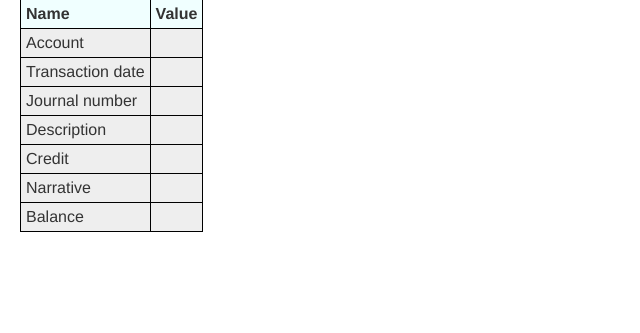
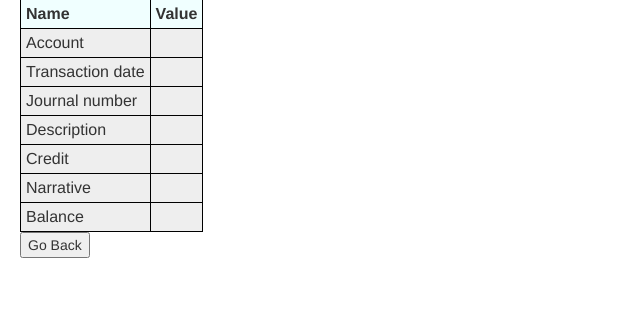
Before and after one commit to Zen-CODE/zenprojects, a Django app: template python/django/capiccount/budget/templates/budget/transaction_detail.html in a window 1280 px wide. Shown: the part 170-503 px from the top of the page, without its empty margins (0-640 px from the left). Run offline with Django 3.2, Linux system fonts and the light colour scheme; the template is opened without the code that fills it, so the values that code supplies are empty; some libraries are stand-ins or nearby versions.

Commit message:
Added back button

```diff
--- a/python/django/capiccount/budget/templates/budget/transaction_detail.html
+++ b/python/django/capiccount/budget/templates/budget/transaction_detail.html
@@ -31,5 +31,5 @@
     <td>Balance</td><td>{{object.balance}}</td>
 </tr>
 </table>
-
+<button onclick="window.history.back()">Go Back</button>
 {% endblock %}
```
